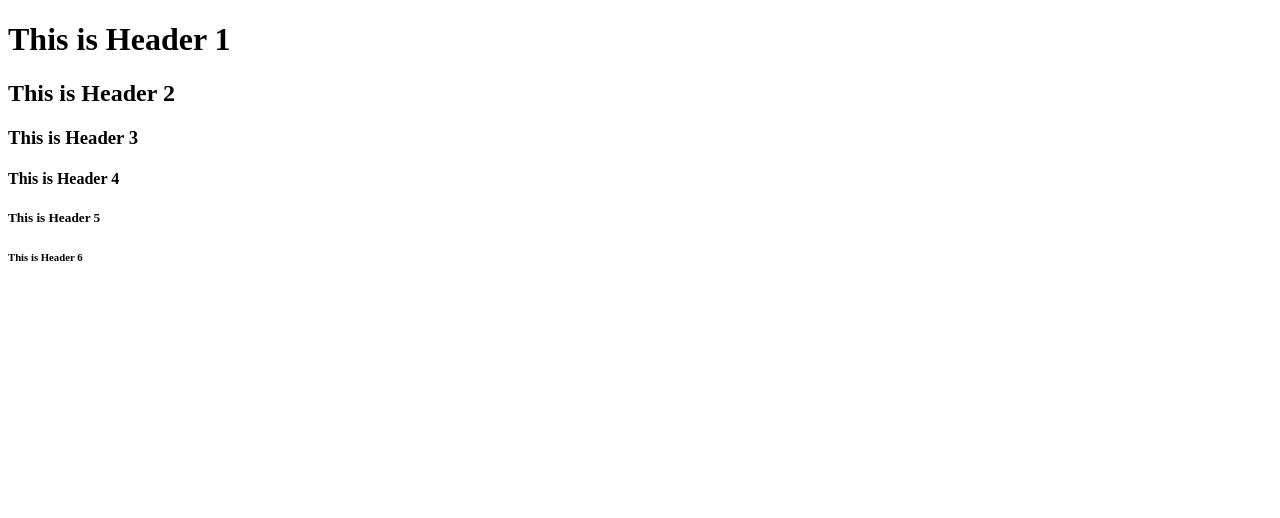
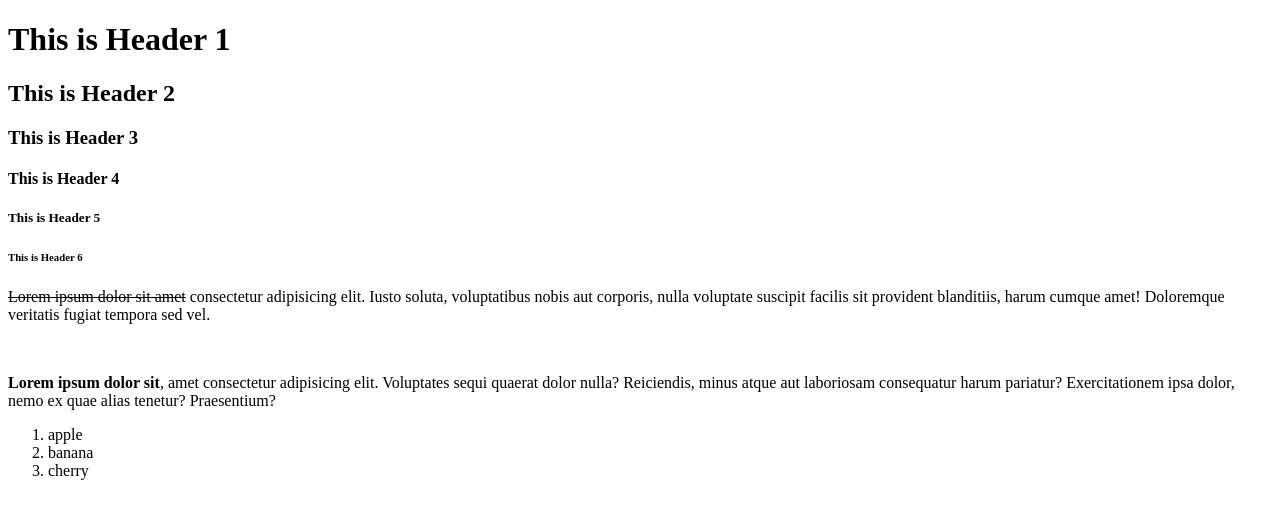
Before and after one commit to amaankhan7/frontEndNotes, a plain HTML site: page index.html in a window 1280 px wide. Drawn offline with Linux system fonts and the light colour scheme.

Commit message:
html notes

```diff
--- a/index.html
+++ b/index.html
@@ -11,5 +11,13 @@
         <h4>This is Header 4</h4>
         <h5>This is Header 5</h5>
         <h6>This is Header 6</h6>
+        <p><del>Lorem ipsum dolor sit amet</del> consectetur adipisicing elit. Iusto soluta, voluptatibus nobis aut corporis, nulla voluptate suscipit facilis sit provident blanditiis, harum cumque amet! Doloremque veritatis fugiat tempora sed vel.</p>
+        <br>
+        <p><strong>Lorem ipsum dolor sit</strong>, amet consectetur adipisicing elit. Voluptates sequi quaerat dolor nulla? Reiciendis, minus atque aut laboriosam consequatur harum pariatur? Exercitationem ipsa dolor, nemo ex quae alias tenetur? Praesentium?</p>
+        <ol>
+        <li>apple</li>
+        <li>banana</li>
+        <li>cherry</li>
+        </ol>
     </Body>
 </html>
```
